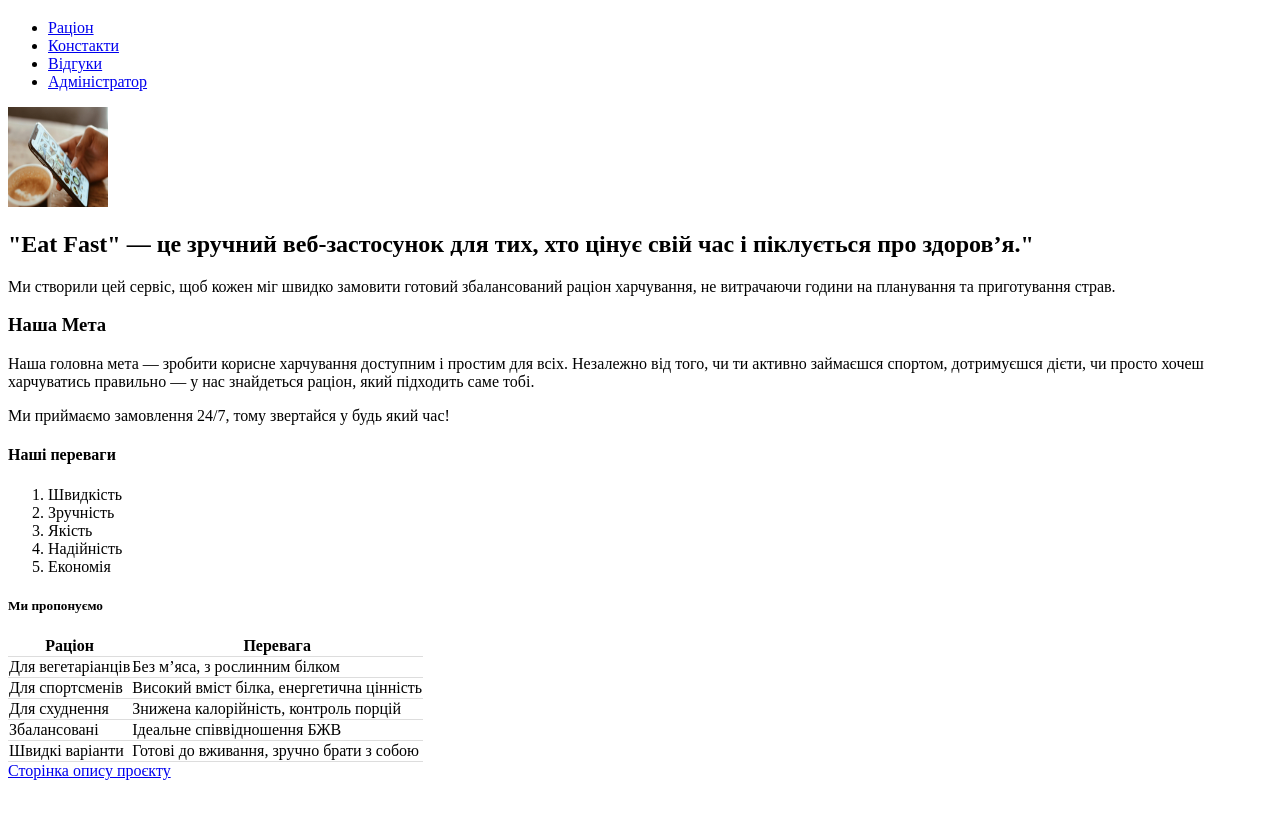
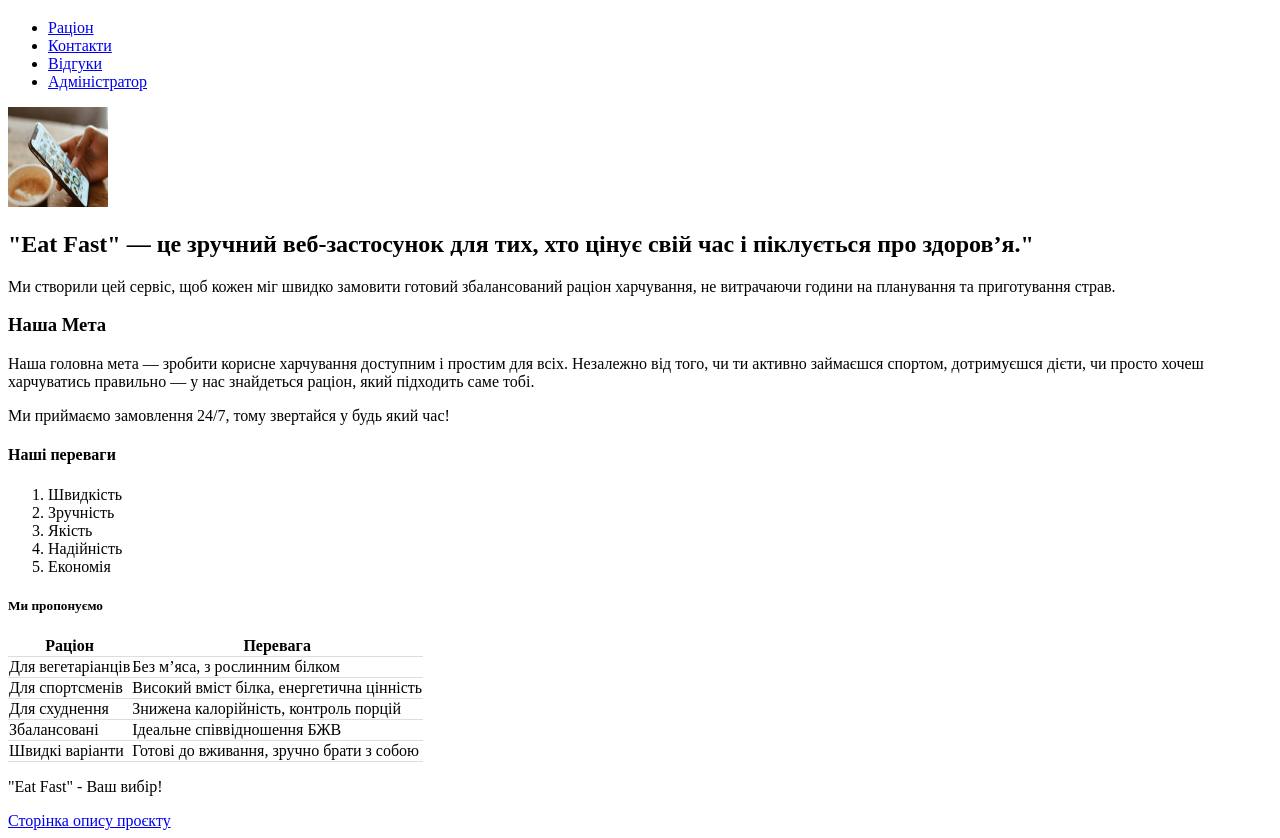
Before and after one commit to Nazar0725/--44_appWEB-HrytsiukNazar-FIOT-2025, a plain HTML site: page index.html in a window 1280 px wide. Shown: the part 61-899 px from the top of the page. Before the commit the page ends 849 px from the top, so only its background shows below. Drawn offline with Linux system fonts and the light colour scheme.

Commit message:
Update index.html

```diff
--- a/index.html
+++ b/index.html
@@ -18,12 +18,12 @@
 
 </head>
 <body>
-
+    <header>
     <div>
     <h1>"Eat Fast"</h1>
     <ul>
         <li><a href="#home">Раціон</a></li>
-        <li><a href="#contacts">Констакти</a></li>
+        <li><a href="#contacts">Контакти</a></li>
         <li><a href="#reviews">Відгуки</a></li>
         <li><a href="#admin">Адміністратор</a></li>
       </ul>
@@ -31,7 +31,10 @@
 
       <img src="img/pexels-kseverin-1542252.jpg" alt="title img" width="100" height="100">
 
-      <div>
+    </header>
+
+    <main>
+
 
         <div>
       <h2>"Eat Fast" — це зручний веб-застосунок для тих, хто цінує свій час і піклується про здоров’я."</h2>
@@ -88,8 +91,13 @@
         </tr>
         </table>
     </div>
+  </main>
+
+      <footer>
+        <p>"Eat Fast" - Ваш вибір!</p>
+      </footer>
 
       <a href="index_description.html" target="_blank">Сторінка опису проєкту</a>
-    </div>
+
 </body>
 </html>
```
